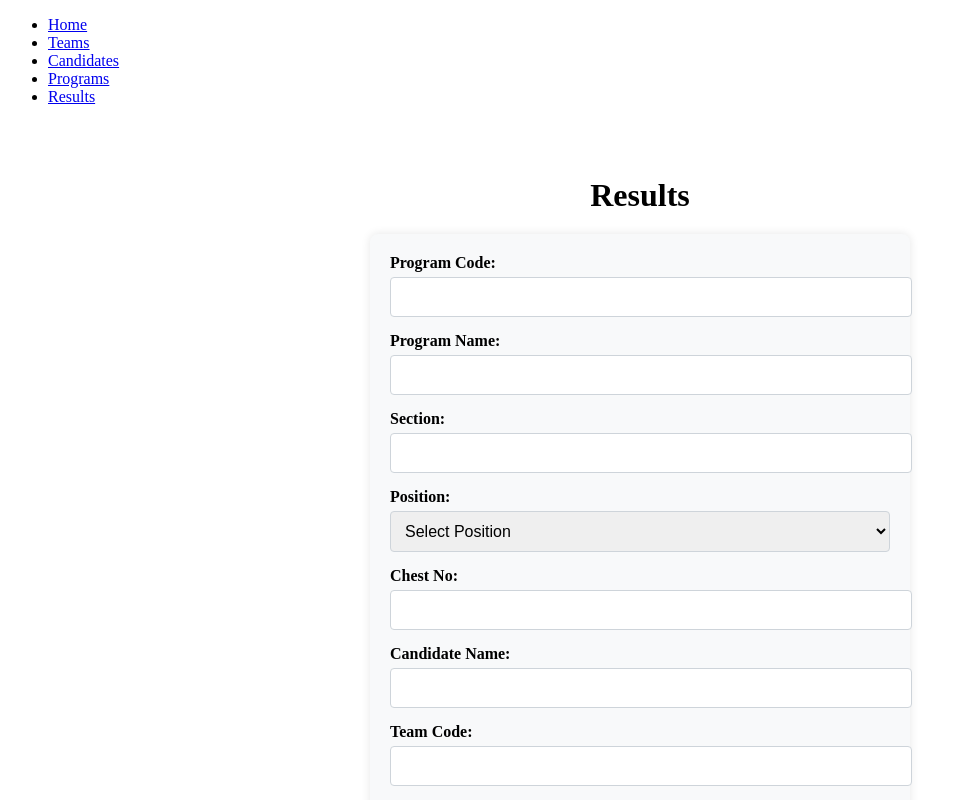
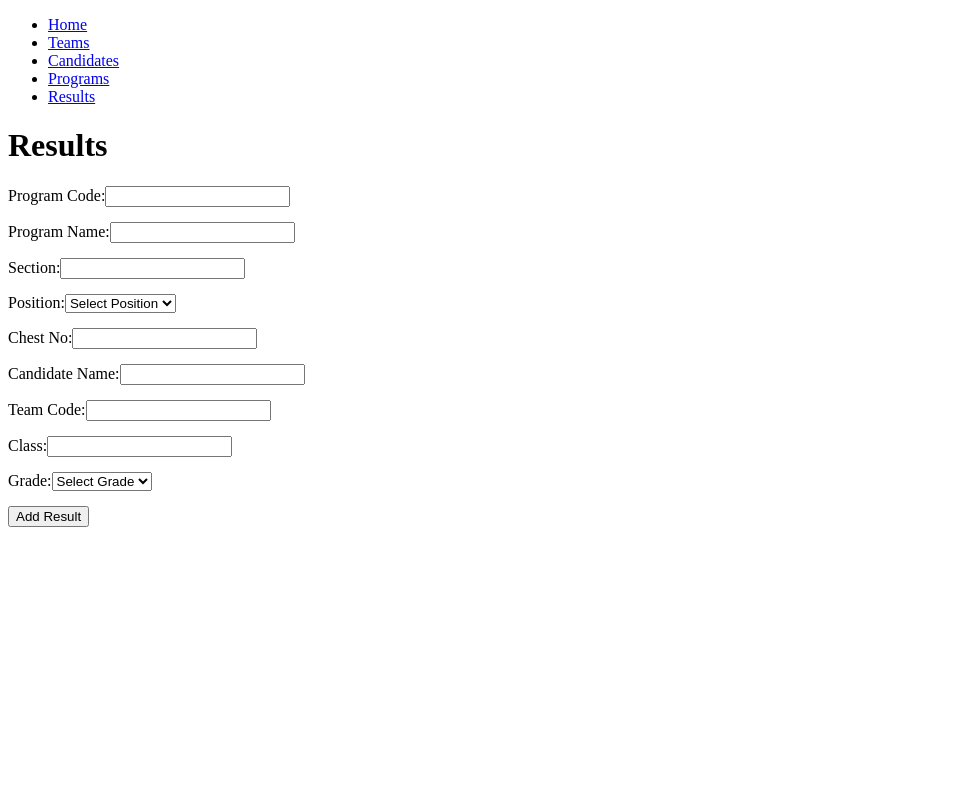
Before and after one commit to Javadamkd/art-fest-management, a Next.js app: page /results in a window 1280 px wide. Shown: the top 800 px of the page, without its empty margins (0-967 px from the left). Built offline with nearby package versions, Linux system fonts and the light colour scheme.

Commit message:
Update results.module.css

```diff
--- a/styles/results.module.css
+++ b/styles/results.module.css
@@ -1,55 +1,51 @@
 /* styles/results.module.css */
-.container {
-  display: flex;
-  flex-direction: column;
-  align-items: center;
-  margin-top: 50px;
+
+/* Wrapper for the entire page */
+.resultsContainer {
+  max-width: 600px;
+  margin: 0 auto;
+  padding: 20px;
+  background-color: #f8f9fa;
+  border-radius: 8px;
 }
 
-h1 {
+/* Heading style */
+.heading {
   font-size: 2em;
   margin-bottom: 20px;
+  text-align: center;
 }
 
-.form {
-  width: 100%;
-  max-width: 500px;
-  background: #f8f9fa;
-  padding: 20px;
-  border-radius: 8px;
-  box-shadow: 0 0 10px rgba(0, 0, 0, 0.1);
-}
-
+/* Form styles */
 .formGroup {
   margin-bottom: 15px;
 }
 
-.formGroup label {
+.label {
+  font-weight: bold;
+  margin-bottom: 5px;
   display: block;
-  margin-bottom: 5px;
-  font-weight: bold;
 }
 
-.formGroup input,
-.formGroup select {
+.input,
+.select {
+  width: 100%;
+  padding: 8px;
+  border: 1px solid #ccc;
+  border-radius: 4px;
+  margin-bottom: 10px;
+}
+
+.button {
   width: 100%;
   padding: 10px;
-  border: 1px solid #ced4da;
-  border-radius: 4px;
-  font-size: 1em;
-}
-
-.submitButton {
-  background: #007bff;
+  background-color: #007bff;
   color: white;
-  padding: 10px 20px;
   border: none;
   border-radius: 4px;
   cursor: pointer;
-  font-size: 1em;
-  transition: background 0.3s ease;
 }
 
-.submitButton:hover {
-  background: #0056b3;
+.button:hover {
+  background-color: #0056b3;
 }
```
